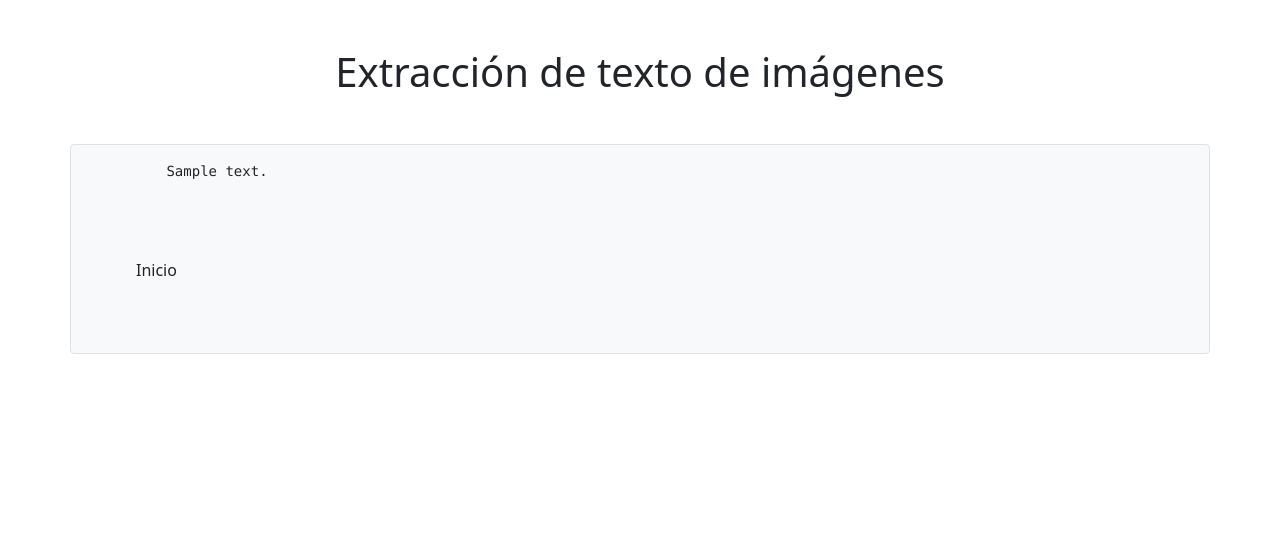
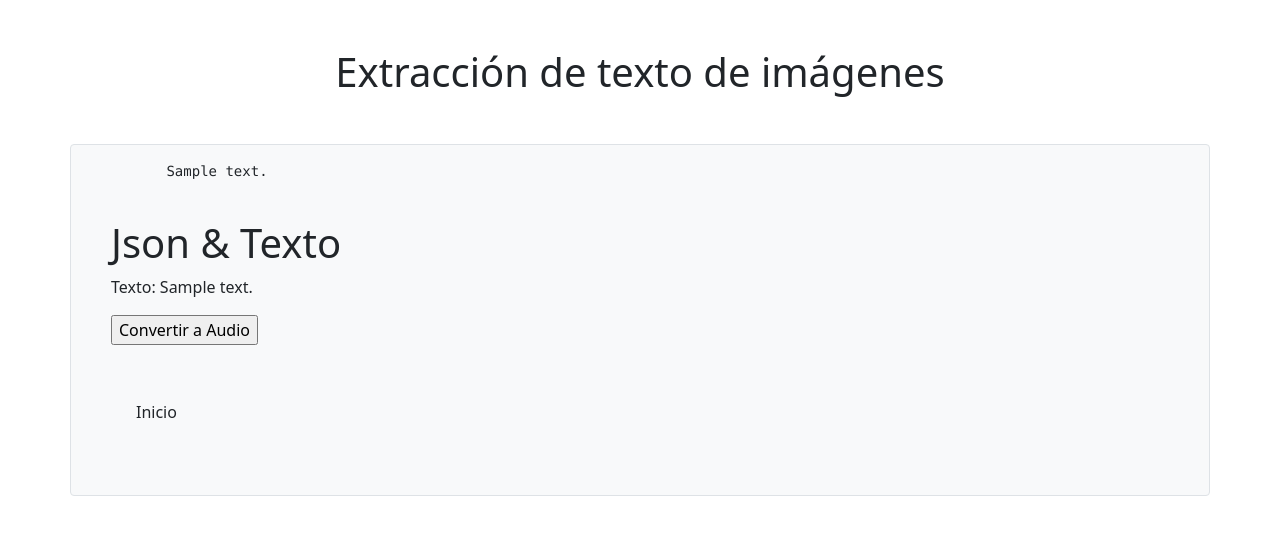
Before and after one commit to Zurichk/PracticaIA-FastApi-Flask-Docker, a Flask app: template code/templates/results.html in a window 1280 px wide. Shown: the part 56-591 px from the top of the page. Run offline with Flask 2, Linux system fonts and the light colour scheme; the template is opened without the code that fills it: most values are stand-ins (such as "Sample title", 1, 10 or a date in 2020); some libraries are stand-ins or nearby versions.

Commit message:
intentando pasar json

```diff
--- a/code/app.py
+++ b/code/app.py
@@ -1,21 +1,20 @@
-from flask import Flask, render_template, request, redirect, url_for, jsonify,send_from_directory, abort
+from flask import Flask, render_template, request, jsonify, send_from_directory #, abort, redirect, url_for,
 from werkzeug.utils import secure_filename
 from PIL import Image
-import os
-import base64
-import webbrowser
+import os, json, webbrowser# , base64
 from requests import get
 #import pytesseract
 #C:\Program Files\Tesseract-OCR
 #tessdata_dir_config = '--tessdata-dir"C:\\Program Files\\Tesseract-OCR\\tessdata"'
 #pytesseract.pytesseract.tesseract_cmd = r"C:\Program Files\Tesseract-OCR\tesseract.exe"
-#from gtts import gTTS
-#from playsound import playsound
+from gtts import gTTS
+from playsound import playsound
 
 if os.environ.get('DOCKER', '') == "yes":
     UPLOAD_FOLDER = 'C:\\Users\\zuric\\Documents\\EntornosPython\\Docker2\\resultados\\images'
 else:
     UPLOAD_FOLDER = '..\\resultados\\images'
+    UPLOAD_FOLDER_AUDIO = '..\\resultados\\audio'
 
 ALLOWED_EXTENSIONS = set(['txt', 'pdf', 'png', 'jpg', 'jpeg', 'gif'])
 
@@ -24,6 +23,7 @@ def allowed_file(filename):
 
 app = Flask(__name__)
 app.config['UPLOAD_FOLDER'] = UPLOAD_FOLDER
+app.config['UPLOAD_FOLDER_AUDIO'] = UPLOAD_FOLDER_AUDIO
 
 @app.route("/")
 
@@ -45,10 +45,11 @@ def upload_file():
             f.save(os.path.join(app.config['UPLOAD_FOLDER'], filename))
             #return render_template('home.html')
             #return redirect(url_for("localhost:5050/imagen", filename=filename))
-            return render_template('results.html', text=("Imagen Subida Correctamente", filename, UPLOAD_FOLDER)) , webbrowser.open_new("http:localhost:5050/imagen")
-        return "Archivo no permitido"
+            return render_template('results.html', text=("Imagen Subida Correctamente","Nombre: " +  filename,"Destino: " + UPLOAD_FOLDER)) , webbrowser.open_new("http:localhost:5050/getimagen")
+    return render_template('home.html')
 
-        """img = Image.open(os.path.join(app.config['UPLOAD_FOLDER'], secure_filename(f.filename)))
+
+"""img = Image.open(os.path.join(app.config['UPLOAD_FOLDER'], secure_filename(f.filename)))
         text = pytesseract.image_to_string(img)
         try:
             text = pytesseract.image_to_string(img)#, config=tessdata_dir_config)
@@ -59,10 +60,33 @@ def upload_file():
             myobj = gTTS(text=text, slow=False)
             myobj.save(app.config['UPLOAD_FOLDER'] + "/speech.mp3")
             playsound(app.config['UPLOAD_FOLDER'] + "/speech.mp3") """
-    return render_template('home.html')
+
+"""@app.route('/recibirjson') #, methods = ['GET', ])
+def recibojson():
+    #if request.method == 'GET':
+    jsontexto = get("http://localhost:5050/jsontexto").json()
+    #texto = json.loads(jsontexto)
+    return jsontexto"""
 
 
-@app.route("/download/<filename>", methods=['GET'])
+@app.route('/recibirjson')
+def pasaratexto():
+    jsontexto = get("http://localhost:5050/jsontexto").json()
+    #texto = json.loads(jsontexto)
+    return render_template('results2.html', jsontexto=jsontexto)
+    #return render_template('results2.html', jsontexto=jsontexto, texto=str(texto))
+
+@app.route('/convertiraudio') #, methods = ['GET', ])
+def convertiraudio():
+    #if request.method == 'GET':
+    result2 = json.loads(pasaratexto())
+
+    myobj = gTTS(text=result2, slow=False)
+    myobj.save(app.config['UPLOAD_FOLDER_AUDIO'] + "/audio.mp3")
+    playsound(app.config['UPLOAD_FOLDER_AUDIO'] + "/audio.mp3")
+    return render_template("results.html", myobj=myobj)
+
+@app.route("/download/<filename>", methods=['GET']) #Para descargar archivos, no lo usamos
 #@app.route("http://localhost:5000/download/<filename>/download/*.*", methods=['GET'])
 def download(filename):
     if request.method == "GET":
--- a/code/templates/results.html
+++ b/code/templates/results.html
@@ -5,8 +5,18 @@
 	{{ text|safe }}
 	</pre>
     <div class="container">
+		{% if texto %}
+			<h1>Json & Texto</h1>
+			<!--<p>Json: {{jsontexto}} </p>-->
+			<p>Texto: {{texto}}   <form action="http://localhost:5000/convertiraudio"> <input type="submit" value="Convertir a Audio"/></form> </p>
+		{% else %}
+			<p> ------------- </p>
+		{% endif %}
 		<div class="container-fluid align-right mt-5 mb-5">
 			<a class="btn btn-secundary" href="/">Inicio</a>
 		</div>
     </div>
+
+
+
 {% endblock %}
--- a/code2/templates/imagen.html
+++ b/code2/templates/imagen.html
@@ -9,7 +9,7 @@
 		<p>Imagen: {{img}} </p>
 		<p> <img src="http://localhost:5050/imagen" width="300" height="150">  </p>
 		<p>Texto: {{text}}</p>
-		<p>Json: {{result}}</p>
+		<p>Json: {{result}}    <form action="http://localhost:5000/recibirjson"> <input type="submit" value="Enviar Json"/></form> </p>
 		{% else %}
 		<p>No hay imagen</p>
 		{% endif %}
```
Also changed, not shown: code/templates/results2.html (added, +18 -0 lines), code2/app2.py (+22 -21 lines), code2/templates/home2.html (deleted, +0 -11 lines), resultados/images/1.png.
